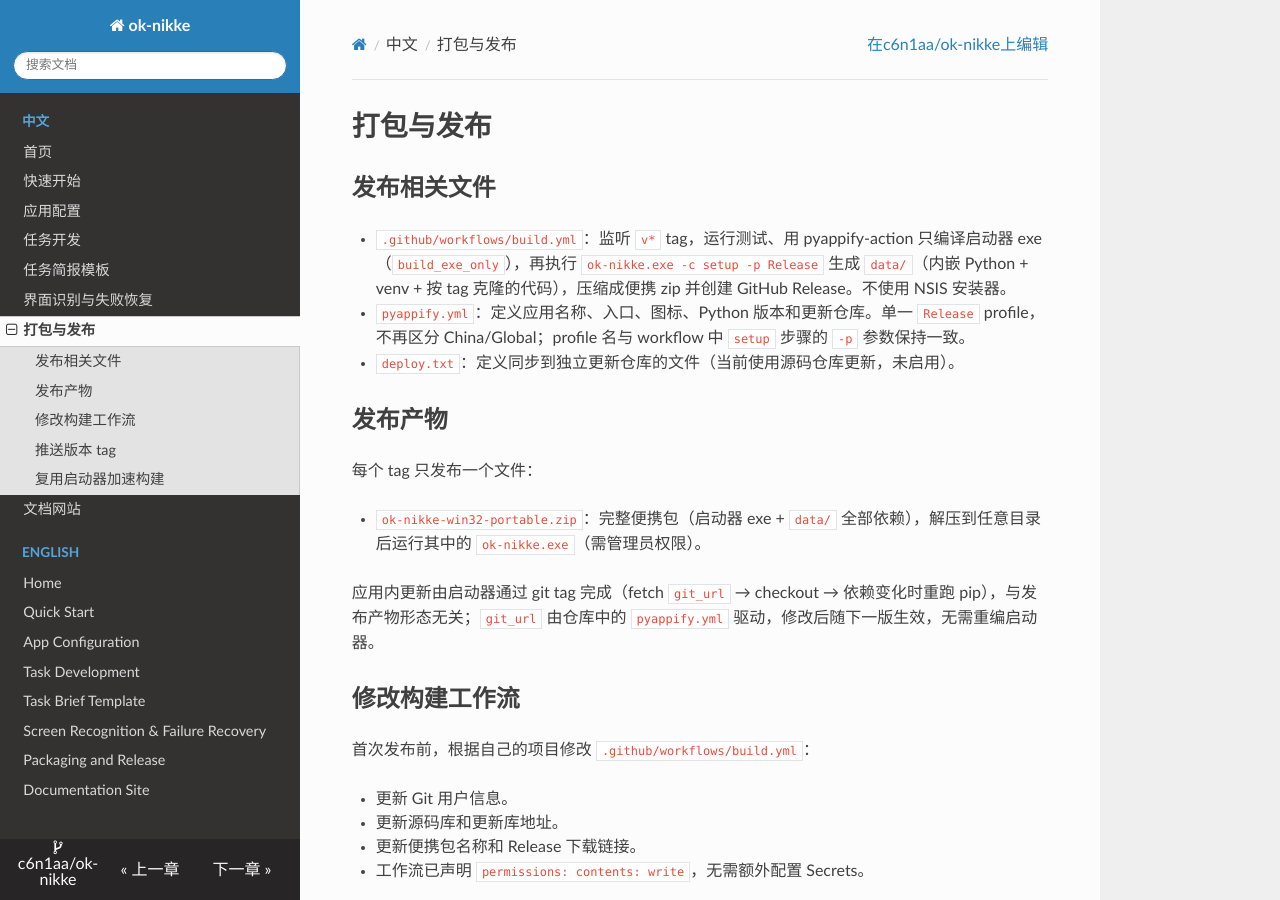
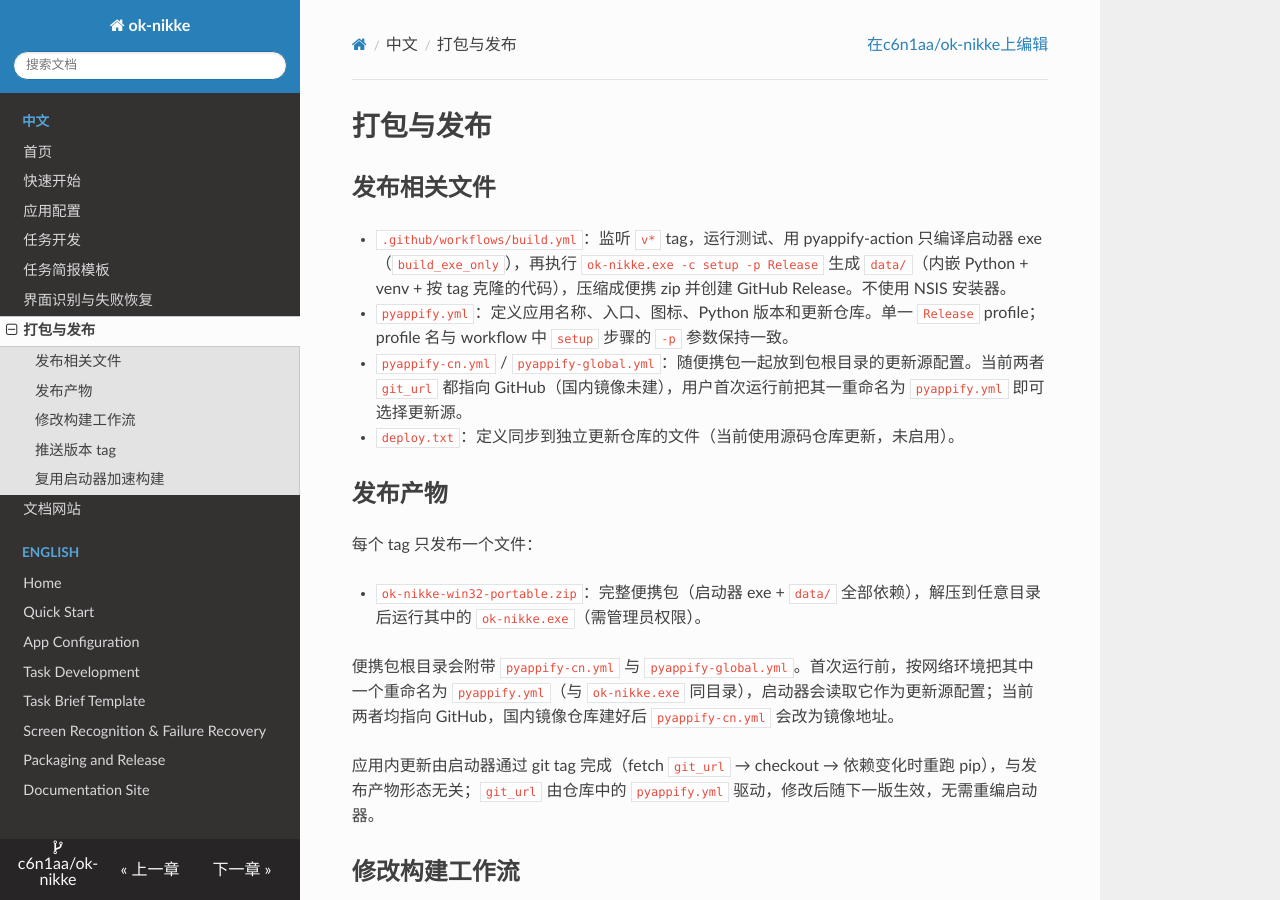
Before and after one commit to c6n1aa/ok-nikke, an MkDocs documentation site: the page built from docs/release.md, in a window 1280 px wide and 900 px high. Built offline with MkDocs 1.6.1, drawn with Linux system fonts in a browser that asks for light colours; nearby versions of some CDN libraries.

Commit message:
chore(build): ship cn/global update-source configs in portable zip
- add pyappify-cn.yml / pyappify-global.yml (git_url=github placeholder until mirror ready)

- copy both into portable zip root for users to rename to pyappify.yml before first run

```diff
--- a/docs/release.md
+++ b/docs/release.md
@@ -3,7 +3,8 @@
 ## 发布相关文件
 
 - `.github/workflows/build.yml`：监听 `v*` tag，运行测试、用 pyappify-action 只编译启动器 exe（`build_exe_only`），再执行 `ok-nikke.exe -c setup -p Release` 生成 `data/`（内嵌 Python + venv + 按 tag 克隆的代码），压缩成便携 zip 并创建 GitHub Release。不使用 NSIS 安装器。
-- `pyappify.yml`：定义应用名称、入口、图标、Python 版本和更新仓库。单一 `Release` profile，不再区分 China/Global；profile 名与 workflow 中 `setup` 步骤的 `-p` 参数保持一致。
+- `pyappify.yml`：定义应用名称、入口、图标、Python 版本和更新仓库。单一 `Release` profile；profile 名与 workflow 中 `setup` 步骤的 `-p` 参数保持一致。
+- `pyappify-cn.yml` / `pyappify-global.yml`：随便携包一起放到包根目录的更新源配置。当前两者 `git_url` 都指向 GitHub（国内镜像未建），用户首次运行前把其一重命名为 `pyappify.yml` 即可选择更新源。
 - `deploy.txt`：定义同步到独立更新仓库的文件（当前使用源码仓库更新，未启用）。
 
 ## 发布产物
@@ -11,6 +12,8 @@
 每个 tag 只发布一个文件：
 
 - `ok-nikke-win32-portable.zip`：完整便携包（启动器 exe + `data/` 全部依赖），解压到任意目录后运行其中的 `ok-nikke.exe`（需管理员权限）。
+
+便携包根目录会附带 `pyappify-cn.yml` 与 `pyappify-global.yml`。首次运行前，按网络环境把其中一个重命名为 `pyappify.yml`（与 `ok-nikke.exe` 同目录），启动器会读取它作为更新源配置；当前两者均指向 GitHub，国内镜像仓库建好后 `pyappify-cn.yml` 会改为镜像地址。
 
 应用内更新由启动器通过 git tag 完成（fetch `git_url` → checkout → 依赖变化时重跑 pip），与发布产物形态无关；`git_url` 由仓库中的 `pyappify.yml` 驱动，修改后随下一版生效，无需重编启动器。
 
```
Also changed, not shown: pyappify-cn.yml (added, +16 -0 lines), pyappify-global.yml (added, +15 -0 lines), 1 other file.
